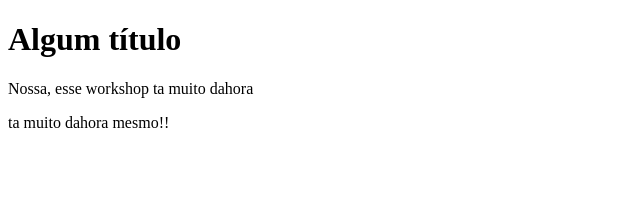
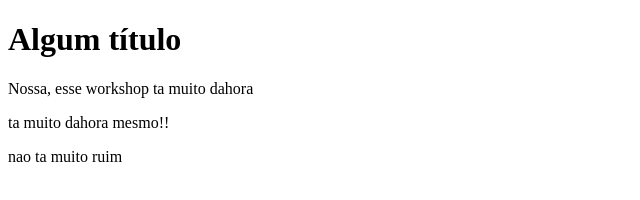
Before and after one commit to hugomeirellest2c/git-workshop, a plain HTML site: page index.html in a window 1280 px wide. Shown: the whole page, without its empty margins (0-640 px from the left). Drawn offline with Linux system fonts and the light colour scheme.

Commit message:
Adiciona 2 tag p

```diff
--- a/index.html
+++ b/index.html
@@ -9,5 +9,6 @@
   <h1>Algum título</h1>
   <p>Nossa, esse workshop ta muito dahora</p>
   <p>ta muito dahora mesmo!!</p>
+  <p>nao ta muito ruim</p>
 </body>
 </html>
```
